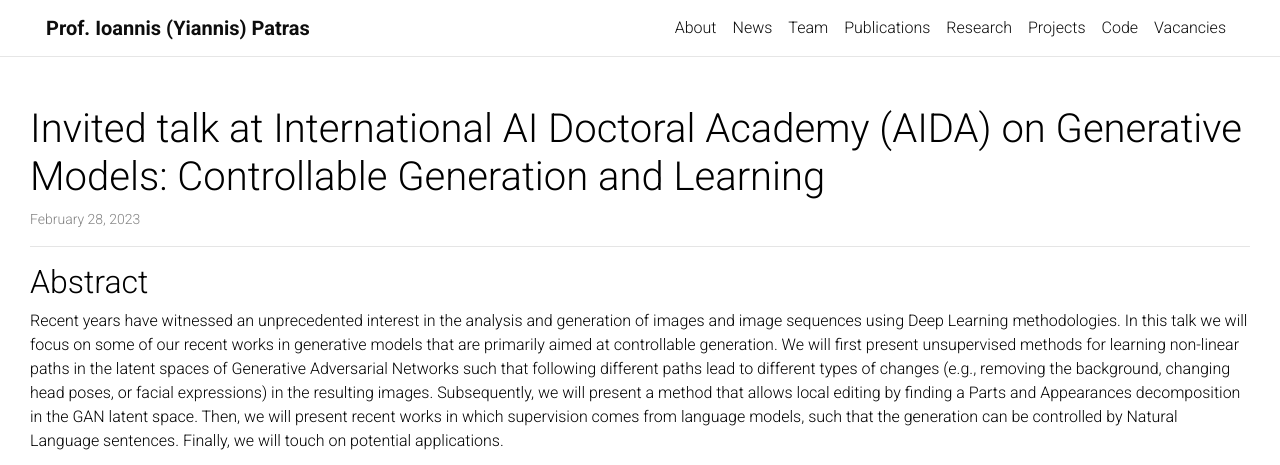
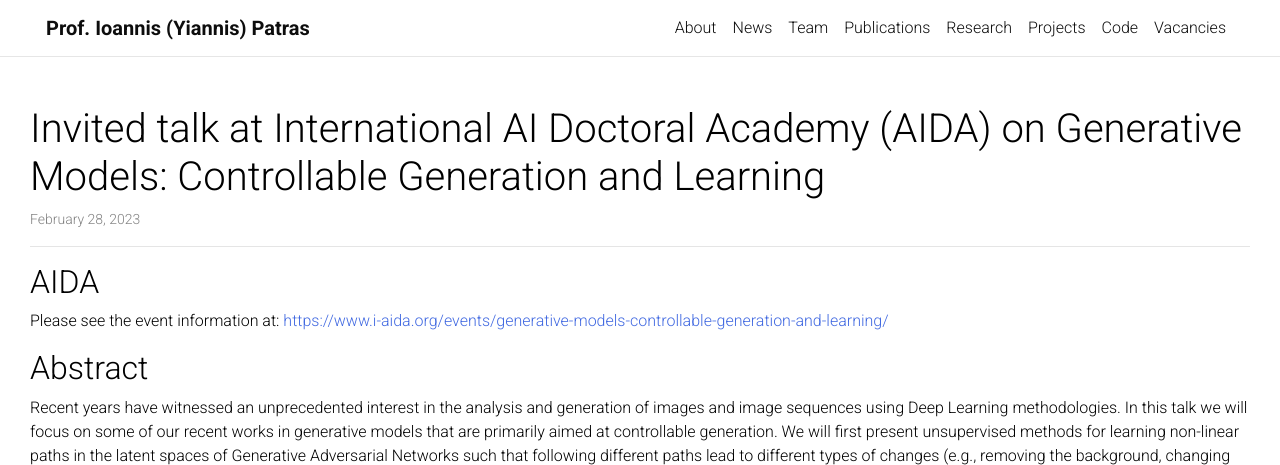
Before and after one commit to Computer-Vision-and-Human-Sensing-Lab/cvhs-website, a Jekyll site: the page built from _news/aidalecture2023.md, in a window 1280 px wide and 948 px high, cut to the strip 0-465 px from the top of the window. Built offline with Jekyll 4.4.1, drawn with Linux system fonts in a browser that asks for light colours; comment, search, counter and statistics services are not loaded; a style sheet for code colours, icons or effects is not loaded.

Commit message:
update aida

```diff
--- a/_news/aidalecture2023.md
+++ b/_news/aidalecture2023.md
@@ -5,6 +5,10 @@ date: 2023-02-28 16:11:00-0400
 inline: false
 ---
 
+## AIDA
+
+Please see the event information at: [https://www.i-aida.org/events/generative-models-controllable-generation-and-learning/](https://www.i-aida.org/events/generative-models-controllable-generation-and-learning/)
+
 ## Abstract
 
 Recent years have witnessed an unprecedented interest in the analysis and generation of images and image sequences using Deep Learning methodologies. In this talk we will focus on some of our recent works in generative models that are primarily aimed at controllable generation. We will first present unsupervised methods for learning non-linear paths in the latent spaces of Generative Adversarial Networks such that following different paths lead to different types of changes (e.g., removing the background, changing head poses, or facial expressions) in the resulting images. Subsequently, we will present a method that allows local editing by finding a Parts and Appearances decomposition in the GAN latent space. Then, we will present recent works in which supervision comes from language models, such that the generation can be controlled by Natural Language sentences. Finally, we will touch on potential applications.
```
